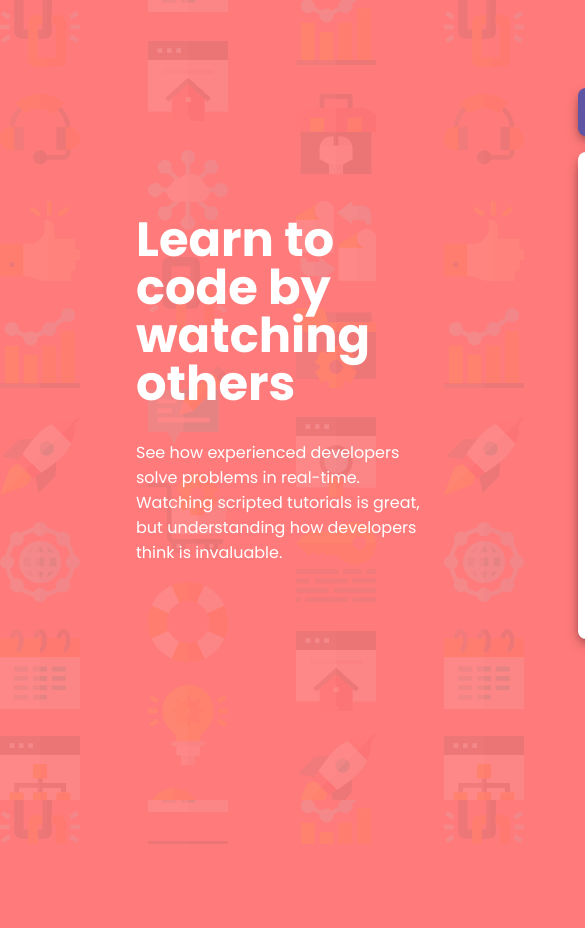
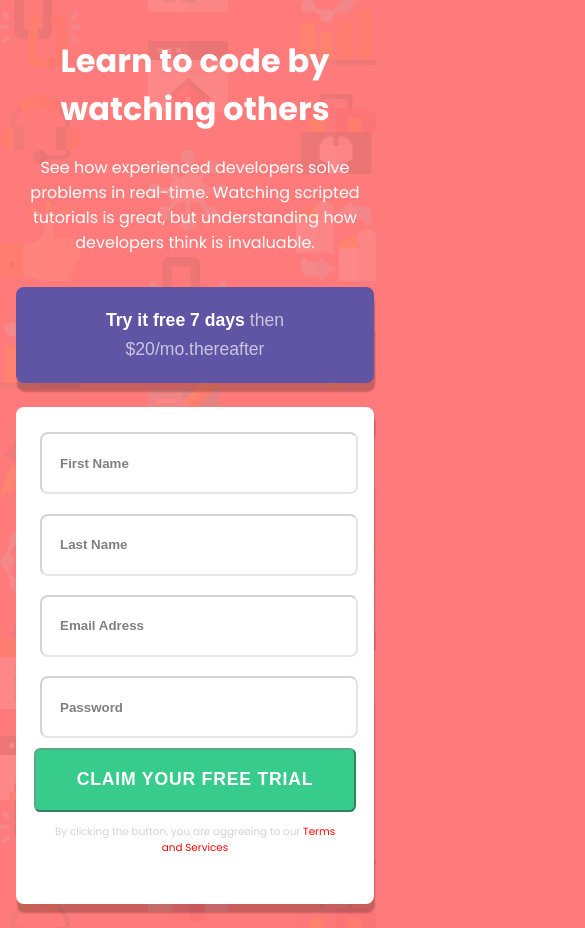
Before and after one commit to pedrohreinaldo/Intro-Component-with-signup-form, a plain HTML site: page index.html in a window 390 px wide. Shown: the top 928 px of the page, 585 px wide, since content can reach past the window. Before the commit the page ends 844 px from the top, so only its background shows below. Drawn offline with Linux system fonts and the light colour scheme.

Commit message:
Adding mobile version with media queries

```diff
--- a/index.html
+++ b/index.html
@@ -26,23 +26,25 @@
       <div class="subscription">
         <button class="btn-freeTrial">
           Try it free 7 days
-          <span class="btn-freeTrial__observation">
-            then $20/mo.thereafter</span
+          <p class="btn-freeTrial__observation">
+            then $20/mo.thereafter</p
           >
         </button>
-        <form class="form" action="submit">
+        <form class="form">
           <div class="form__input">
             <input
               required
               type="text"
               placeholder="First Name"
-              id="lastName"
+              id="firstName"
             />
-            <p class="form__input_alert_hidden">First Name cannot be empty</p>
+            <img class="alertIcon-hidden" src="images/icon-error.svg"  alt="">
+            <p class="form__input_alert_show"></p>
           </div>
           <div class="form__input">
             <input required type="text" placeholder="Last Name" id="lastName" />
-            <p class="form__input_alert_hidden">Last Name cannot be empty</p>
+            <img class="alertIcon-hidden" src="images/icon-error.svg"  alt="">
+            <p class="form__input_alert_show"></p>
           </div>
           <div class="form__input">
             <input
@@ -50,10 +52,10 @@
               type="email"
               placeholder="Email Adress"
               id="email"
+
             />
-            <p class="form__input_alert_hidden">
-              Looks like this is not an email
-            </p>
+            <img class="alertIcon-hidden" src="images/icon-error.svg"  alt="">
+            <p class="form__input_alert_show"></p>
           </div>
           <div class="form__input">
             <input
@@ -62,10 +64,10 @@
               placeholder="Password"
               id="password"
             />
-            <p class="form__input_alert_hidden">Password cannot be empty</p>
+            <img class="alertIcon-hidden" src="images/icon-error.svg"  alt="">
+            <p class="form__input_alert_show"></p>
           </div>
-          <button class="form__btn">CLAIM YOUR FREE TRIAL</button>
-
+          <input type="submit" class="form__submit" value="CLAIM YOUR FREE TRIAL" ></input >
           <p class="form__agreetments">
             By clicking the button, you are aggreeing to our
             <a class="termsAndServices" href="#">Terms and Services</a>
@@ -73,5 +75,6 @@
         </form>
       </div>
     </div>
+    <script src="script.js"></script>
   </body>
 </html>
--- /dev/null
+++ b/script.js
@@ -0,0 +1,32 @@
+const camposDoFormulario = document.querySelectorAll("[required]");
+
+camposDoFormulario.forEach((campo) => {
+  campo.addEventListener("invalid", (event) => verificarValidade(event, campo));
+
+});
+
+function verificarValidade(evento, campo) {
+  //previnir comportamento padrao do submit
+  evento.preventDefault();
+  addAlertState(campo);
+}
+
+
+function addAlertState(campo) {
+  const errorMessage = campo.parentNode.querySelector(
+    ".form__input_alert_show"
+  );
+  const errorIcon = campo.parentNode.querySelector("img");
+
+  errorIcon.classList.remove("alertIcon-hidden");
+  errorIcon.classList.add("alertIcon-active");
+
+  campo.classList.add("form__input_invalid-input");
+
+  if (campo.placeholder == "Email Adress") {
+    errorMessage.textContent = "Looks like this is not a email";
+    campo.placeholder = "email@example/com";
+  } else {
+    errorMessage.textContent = campo.placeholder + " cannot be empty";
+  }
+}
--- a/style.css
+++ b/style.css
@@ -1,5 +1,5 @@
 body {
-  font-size: 16px;
+  font-size: 1em;
   font-family: "Poppins", sans-serif;
   background-color: hsl(0, 100%, 74%);
   background-image: url(images/bg-intro-desktop.png);
@@ -18,24 +18,25 @@ body {
   width: 100%;
   height: 3rem;
   border-radius: 0.5rem;
-  -webkit-box-shadow: 0px 5px 13px -4px rgba(0, 0, 0, 0.75);
-  -moz-box-shadow: 0px 5px 13px -4px rgba(0, 0, 0, 0.75);
-  box-shadow: 0px 5px 13px -4px rgba(0, 0, 0, 0.75);
+  -webkit-box-shadow: 1px 9px 2px 0px rgba(0, 0, 0, 0.22);
+  -moz-box-shadow: 1px 9px 2px 0px rgba(0, 0, 0, 0.22);
+  box-shadow: 1px 9px 2px 0px rgba(0, 0, 0, 0.22);
   border: 0ch;
   color: white;
   font-weight: bold;
   margin: 1rem 0;
 }
 .btn-freeTrial__observation {
+  display: inline;
   font-weight: 400;
   color: rgba(255, 255, 255, 0.664);
 }
 .form {
   background-color: white;
   border-radius: 0.5rem;
-  -webkit-box-shadow: 0px 5px 13px -4px rgba(0, 0, 0, 0.75);
-  -moz-box-shadow: 0px 5px 13px -4px rgba(0, 0, 0, 0.75);
-  box-shadow: 0px 5px 13px -4px rgba(0, 0, 0, 0.75);
+  -webkit-box-shadow: 1px 9px 2px 0px rgba(0, 0, 0, 0.22);
+  -moz-box-shadow: 1px 9px 2px 0px rgba(0, 0, 0, 0.22);
+  box-shadow: 1px 9px 2px 0px rgba(0, 0, 0, 0.22);
   border: 0ch;
   padding: 2rem 1rem 0;
   display: flex;
@@ -45,6 +46,8 @@ body {
   width: 24rem;
   height: 2.5rem;
   border-radius: 0.5rem;
+}
+input {
   border-color: rgba(128, 128, 128, 0.205);
 }
 .form div {
@@ -71,7 +74,7 @@ body {
   height: 3rem;
 }
 
-.form__btn {
+.form__submit {
   display: block;
   margin: 1rem 2rem 0;
   width: 24.5rem;
@@ -81,12 +84,14 @@ body {
   background-color: hsl(154, 59%, 51%);
   color: white;
   font-weight: bold;
+  cursor: pointer;
 }
 .form__agreetments {
-  font-size: 0.7rem;
+  font-size: 0.65rem;
   color: lightgray;
-  margin: 0 0;
-  padding: 0 3rem 3rem;
+  margin: 0px;
+  padding: 0.8rem 2rem 2rem;
+  text-align: center;
 }
 .termsAndServices {
   color: red;
@@ -106,7 +111,74 @@ body {
   font-size: 0.7rem;
   font-style: italic;
   text-align: end;
+  color: red;
 }
 .form__input_alert_hidden {
   display: none;
 }
+.form__input_invalid-input {
+  border-color: hsl(0, 100%, 74%);
+  position: relative;
+}
+.alertIcon-hidden {
+  display: none;
+}
+.alertIcon-active {
+  visibility: visible;
+  position: absolute;
+  width: 20px;
+  height: 20px;
+  padding: 14px;
+  right: 150px;
+}
+
+@media (max-width: 800px) {
+  body{
+    margin: 0;
+  }
+  .container {
+    flex-direction: column;
+    padding:1rem;
+  }
+  .banner {
+    text-align: center;
+    padding: 0;
+  }
+  .banner h1 {
+    padding: 0;
+    font-size: 2rem;
+  }
+  .subscription{
+    padding: 0;
+    margin: 0 auto;
+  }
+  .btn-freeTrial{
+    font-size: 1.1rem;
+    height: 6rem;
+    text-align: center;
+    line-height: 1.8rem;
+    padding: 1.2rem;
+  }
+  .form{
+    margin: 0.5rem auto;
+    padding: 1rem 0;
+  }
+  .form__input{
+    margin: 0.5rem 1rem;
+  }
+  .form div{
+    margin: 0.6rem 1.5rem;
+  }
+  .form__input input{
+    width: 100%;
+    	height: 3.5rem;
+    	border-radius: 0.5rem;
+  }
+  .form__submit{
+    height: 4rem;
+    margin: 0 auto;
+    width: 90%;
+    font-size: 1.1rem;
+    letter-spacing: 0.05rem;
+  }
+}
```
